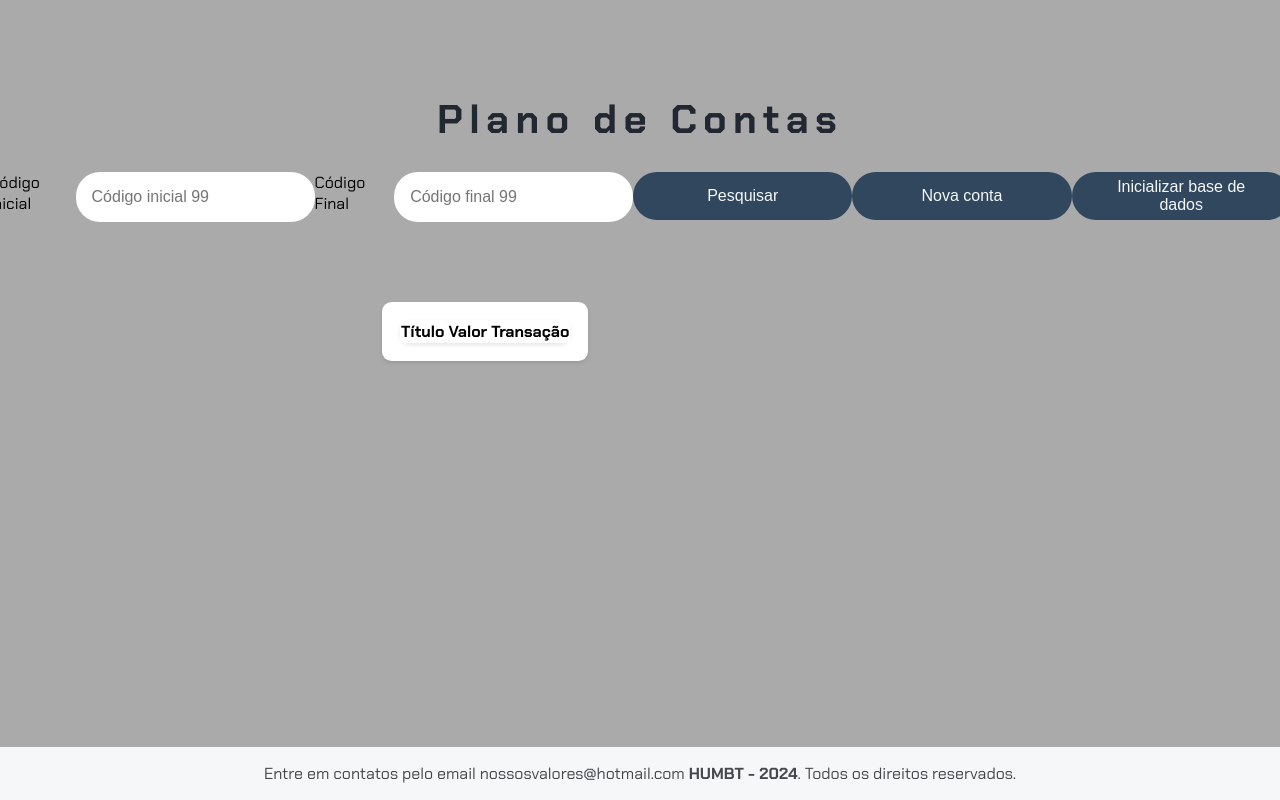
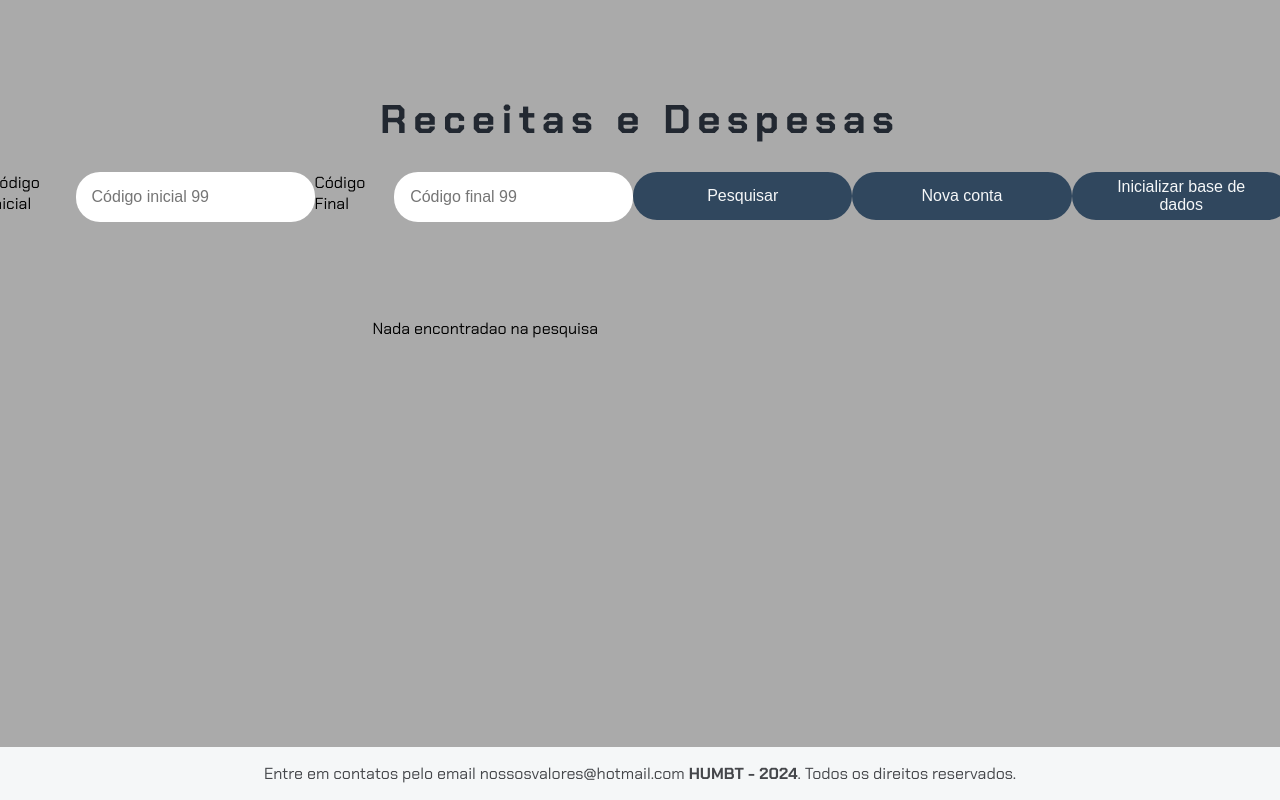
Before and after one commit to santosdvlpr/imersaoAluraGemini, a plain HTML site: page index.html in a window 1280 px wide. Both pictures are taken after a click on the button "Pesquisar". Drawn offline with Linux system fonts and the light colour scheme.

Commit message:
coreção para checar o cursor vazio na pesquisa

```diff
--- a/app.js
+++ b/app.js
@@ -82,6 +82,7 @@ function pesquisar(de,ate) {
      * em modo de leitura/escrita no objeto store "tbDespesas".
      */
     dbContas.onsuccess = (event) => {
+        var pelomenosum = 0;
         const db = event.target.result;
         const transaction = db.transaction("tbDespesas", "readwrite");
         const tbLista = transaction.objectStore("tbDespesas");
@@ -146,12 +147,18 @@ function pesquisar(de,ate) {
                     linhaDados.appendChild(celulaDados5);
                     // Adiciona a linha à tabela.
                     tabela.appendChild(linhaDados);
+                    pelomenosum = 1;
                     cursor.continue();
                 } else {
                     //Após iterar por todos os registros, a tabela é adicionada ao DOM.
                     document.getElementById("resultados-pesquisa").innerHTML="";
+                    if(pelomenosum == 1){
                         document.getElementById("resultados-pesquisa").appendChild(tabela);
-                console.log("Busca concluída.");
+                    }else{
+                        const paragrafo = document.createElement('p');
+                        paragrafo.textContent = "Nada encontradao na pesquisa";
+                        document.getElementById("resultados-pesquisa").appendChild(paragrafo);
+                    }
                 }
         }
     }
--- a/index.html
+++ b/index.html
@@ -7,12 +7,12 @@
     <link rel="stylesheet" href="/style.css">
     <!-- link href="https://fonts.googleapis.com/css2?family=Montserrat:wght@700&display=swap" rel="stylesheet"-->
 
-    <title>Receitas e Despesas</title>
+    <title>Finanças Pessoais</title>
 </head>
     <!-- código para a página -->
 <body class="body">
     <header>
-        <h1>Plano de Contas</h1>
+        <h1>Receitas e Despesas</h1>
     </header>
     <main>
         <section>
```
Lines whose indentation alone changed are shown as unchanged.
